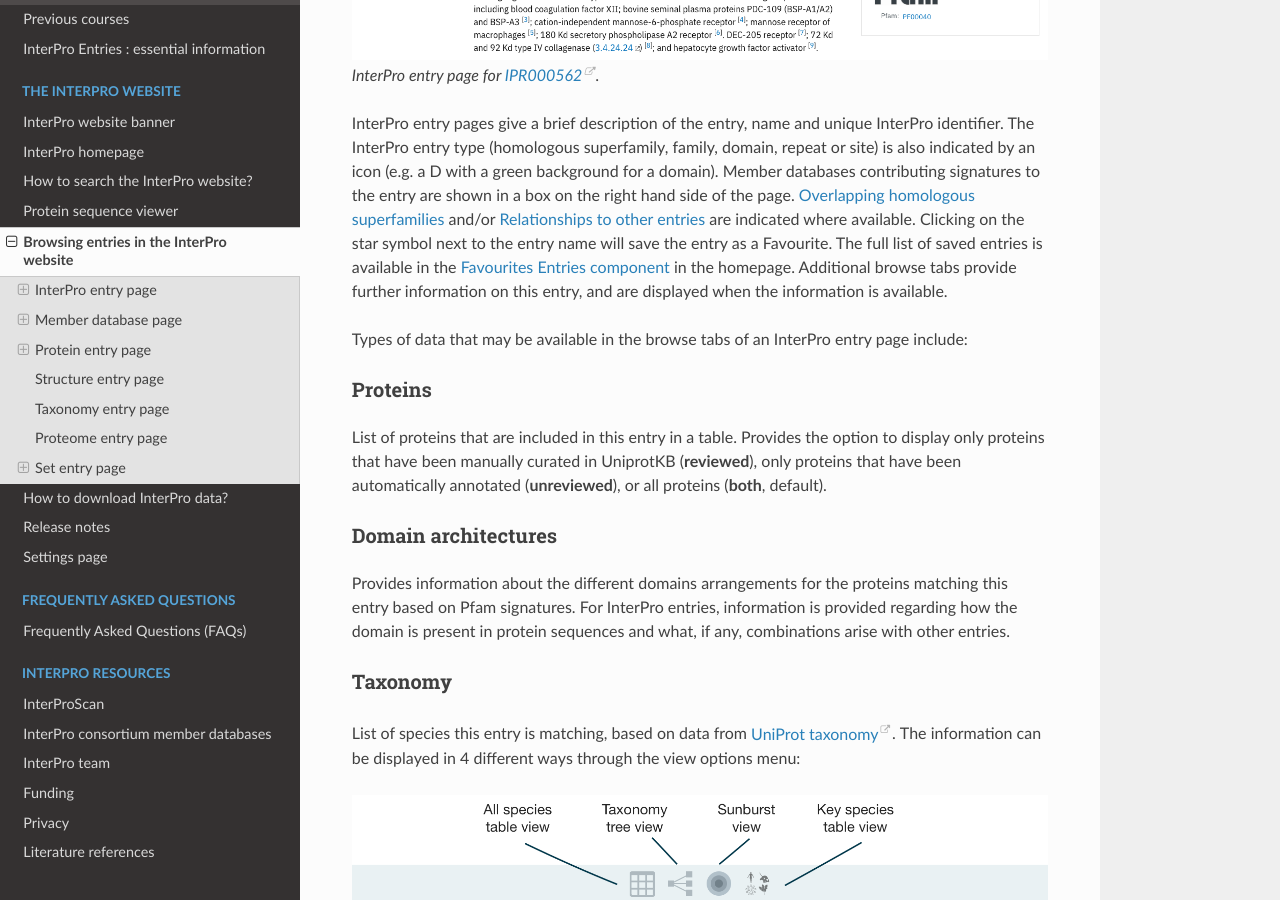
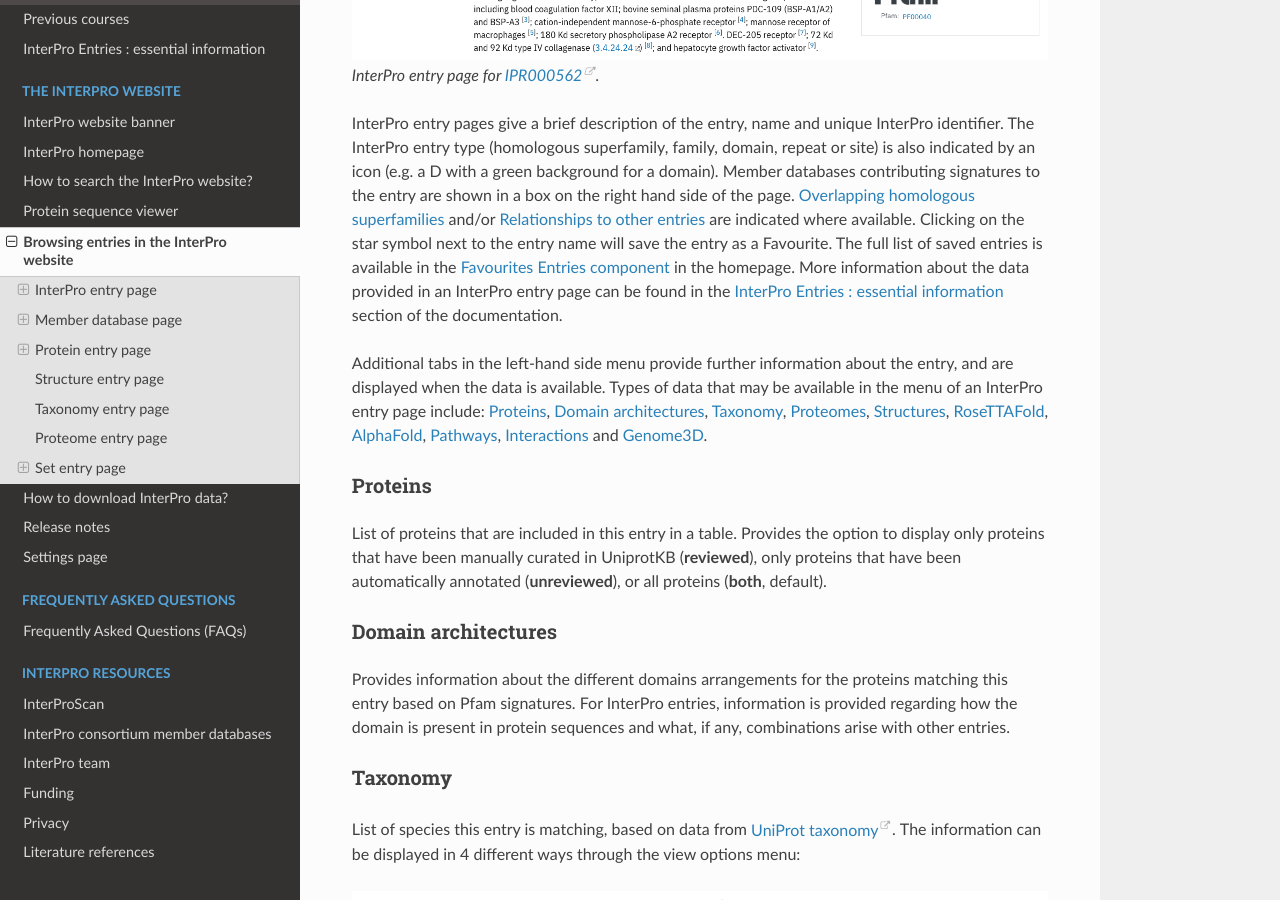
Before and after one commit to ProteinsWebTeam/interpro-docs, a Sphinx documentation site: the page built from docs/browse.rst, in a window 1280 px wide and 900 px high, scrolled down 1432 px. Built offline with Sphinx 7.4.7 and the Read the Docs theme 2.0.0, drawn with Linux system fonts in a browser that asks for light colours; some of the changed text lies outside the part shown.

Commit message:
interpro 90.0 updates

```diff
--- a/docs/browse.rst
+++ b/docs/browse.rst
@@ -63,10 +63,15 @@
 entry are shown in a box on the right hand side of the page. :ref:`Overlapping homologous superfamilies
 <overlapping>` and/or :ref:`Relationships to other entries <relationship>` are indicated where available.
 Clicking on the star symbol next to the entry name will save the entry as a Favourite. The full list of saved
-entries is available in the :ref:`favourite` in the homepage. Additional browse tabs provide further information
-on this entry, and are displayed when the information is available.
+entries is available in the :ref:`favourite` in the homepage. More information about the data provided in an
+InterPro entry page can be found in the :doc:`InterPro Entries : essential information </entries_info>` section
+of the documentation.
 
-Types of data that may be available in the browse tabs of an InterPro entry page include:
+Additional tabs in the left-hand side menu provide further information about the entry, and are displayed when
+the data is available. Types of data that may be available in the menu of an InterPro entry page include: :ref:`proteins`, :ref:`ida`,
+:ref:`taxonomy`, :ref:`proteomes`, :ref:`structures`, :ref:`rosettafold`, :ref:`alphafold1`, :ref:`pathways`, :ref:`interactions`
+and :ref:`genome3d`.
+
 
 .. _proteins:
 
@@ -280,8 +285,9 @@
 
     InterPro member database page for Pfam signature `PF00040 <https://www.ebi.ac.uk/interpro/entry/pfam/PF00040/>`_.
 
-In addition to the :ref:`proteins`, :ref:`taxonomy`, :ref:`proteomes` and :ref:`structures` tabs member database
-pages may also display information in the following additional tabs: :ref:`ida`, :ref:`rosettafold`, :ref:`signature`, :ref:`alignment` and :ref:`curation`.
+In addition to the :ref:`proteins`, :ref:`taxonomy`, :ref:`proteomes` and :ref:`structures` tabs, member database
+pages may also display information in the following additional tabs: :ref:`ida`, :ref:`rosettafold`, :ref:`signature`, :ref:`alignment`
+and :ref:`curation`.
 
 .. _signature:
 
@@ -508,6 +514,9 @@
 The following tabs may be available: :ref:`entries`, :ref:`proteins`, :ref:`structures`,
 :ref:`taxonomy`, :ref:`proteomes` and :ref:`alignment_clan`.
 
+For Pfam sets (also known as clans), the entries tab contains the list of Pfam entries included in the set
+and links to the entries SEED alignment and domain architectures pages.
+
 .. _alignment_clan:
 
 Alignments
--- a/docs/training.rst
+++ b/docs/training.rst
@@ -6,7 +6,7 @@
 Introduction to InterPro workshop (virtual)
 ************************************************************************
 
-| **Date**:  21 September 2021 15:30 (GMT-3)
+| **Date**:  21 September 2022 15:30 (GMT-3)
 | **Venue**:  Virtual - 3rd Women in Bioinformatics & Data Science LA Conference
 | **Application deadline**: 15 September 2022
 | `Programme details <https://wbds.la/conferences/3WBDSLAC/workshops.html#>`_
```
Also changed, not shown: other parts of docs/browse.rst (+2 -2 lines), docs/download.rst (+6 -4 lines), docs/searchways.rst (+16 -10 lines).
